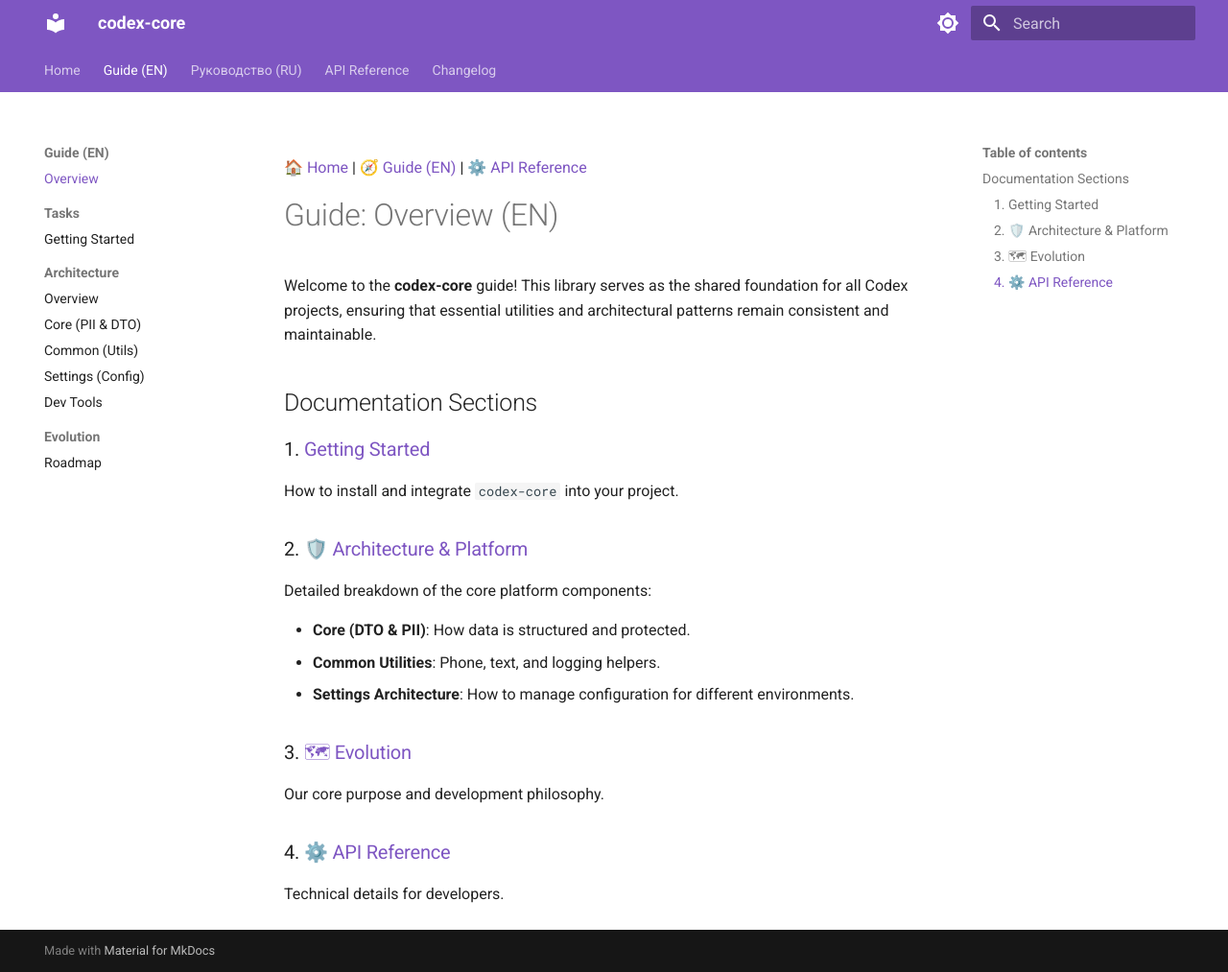
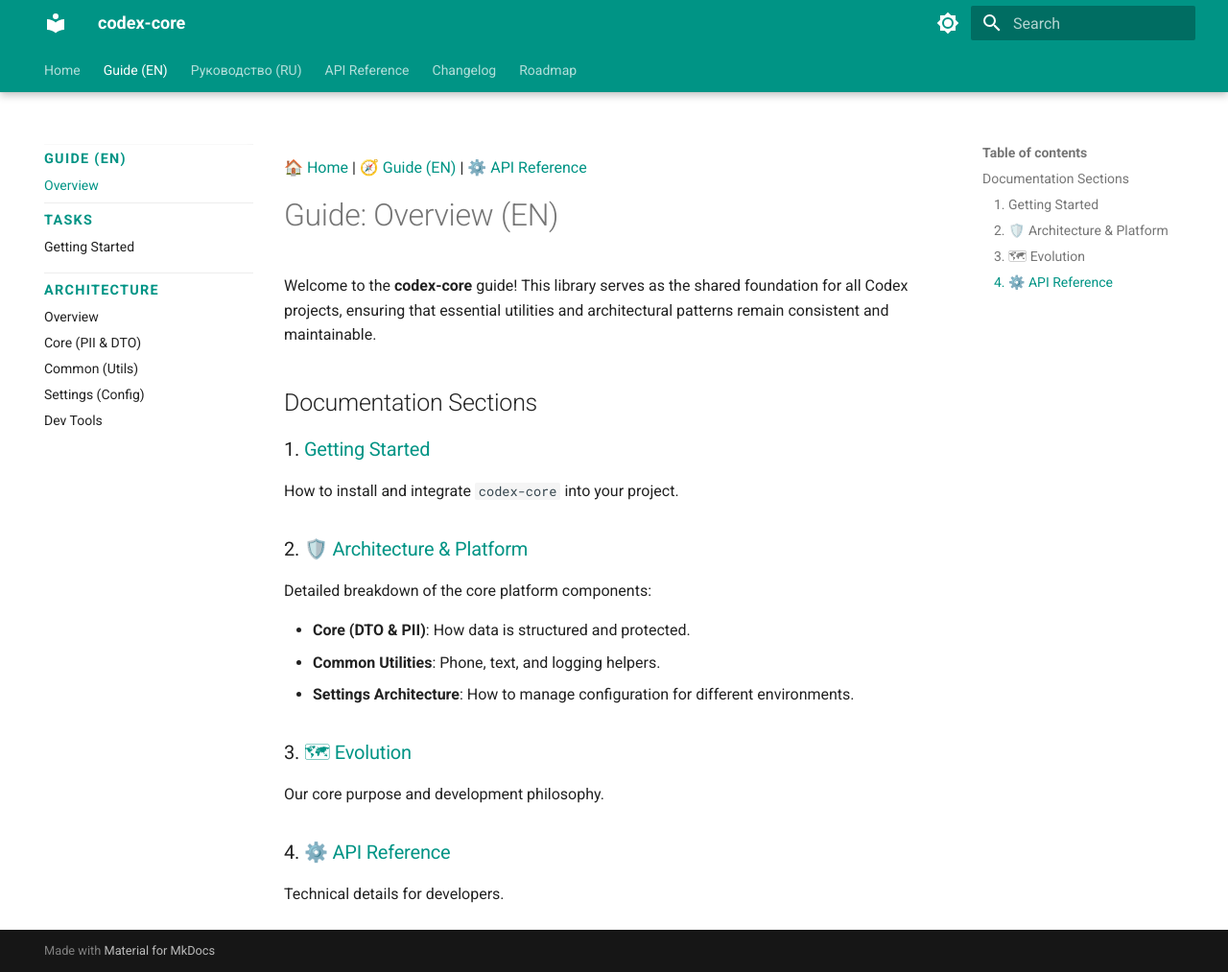
Before and after one commit to CodexDLC/codex-core, an MkDocs documentation site: the page built from docs/en/README.md, in a window 1280 px wide and 1013 px high. Shown: the whole window at 96% size. Built offline with MkDocs 1.6.1 and Material for MkDocs 9.7.7, drawn with Linux system fonts in a browser that asks for light colours; the version menu is left out.

Commit message:
update docs

```diff
--- /dev/null
+++ b/docs/stylesheets/extra.css
@@ -0,0 +1,18 @@
+/* =============================================================
+   Codex DocSite Standard — extra.css
+   Navigation section/group headers — visually distinct
+   ============================================================= */
+
+.md-nav__item--section > .md-nav__link {
+  color: var(--md-typeset-a-color) !important;
+  font-weight: 700;
+  font-size: 0.72rem;
+  text-transform: uppercase;
+  letter-spacing: 0.09em;
+}
+
+.md-nav__item--section:not(:first-child) {
+  margin-top: 0.6em;
+  padding-top: 0.4em;
+  border-top: 1px solid var(--md-default-fg-color--lightest);
+}
--- a/mkdocs.yml
+++ b/mkdocs.yml
@@ -7,23 +7,25 @@
   palette:
     - media: "(prefers-color-scheme: light)"
       scheme: default
-      primary: deep purple
-      accent: purple
+      primary: teal
+      accent: cyan
       toggle:
         icon: material/brightness-7
         name: Switch to dark mode
     - media: "(prefers-color-scheme: dark)"
       scheme: slate
-      primary: deep purple
-      accent: purple
+      primary: teal
+      accent: cyan
       toggle:
         icon: material/brightness-4
         name: Switch to light mode
   features:
     - navigation.tabs
+    - navigation.tabs.sticky
     - navigation.sections
     - navigation.expand
     - navigation.top
+    - navigation.breadcrumbs
     - search.suggest
     - search.highlight
     - content.code.copy
@@ -33,6 +35,9 @@
   version:
     provider: mike
     default: latest
+
+extra_css:
+  - stylesheets/extra.css
 
 plugins:
   - search
@@ -49,6 +54,7 @@
             show_symbol_type_heading: true
             show_symbol_type_toc: true
             docstring_style: google
+            members_order: source
 
 nav:
   - Home: index.md
@@ -62,8 +68,6 @@
           - Common (Utils): en/architecture/platform/common.md
           - Settings (Config): en/architecture/platform/settings.md
           - Dev Tools: en/architecture/platform/dev.md
-      - Evolution:
-          - Roadmap: evolution/roadmap.md
   - Руководство (RU):
       - Обзор: ru/README.md
       - Задачи (Tasks):
@@ -81,3 +85,4 @@
       - Settings (Base): en/api/settings.md
       - Dev Tools: en/api/dev.md
   - Changelog: changelog.md
+  - Roadmap: evolution/roadmap.md
```
Also changed, not shown: README.md (+11 -5 lines).
